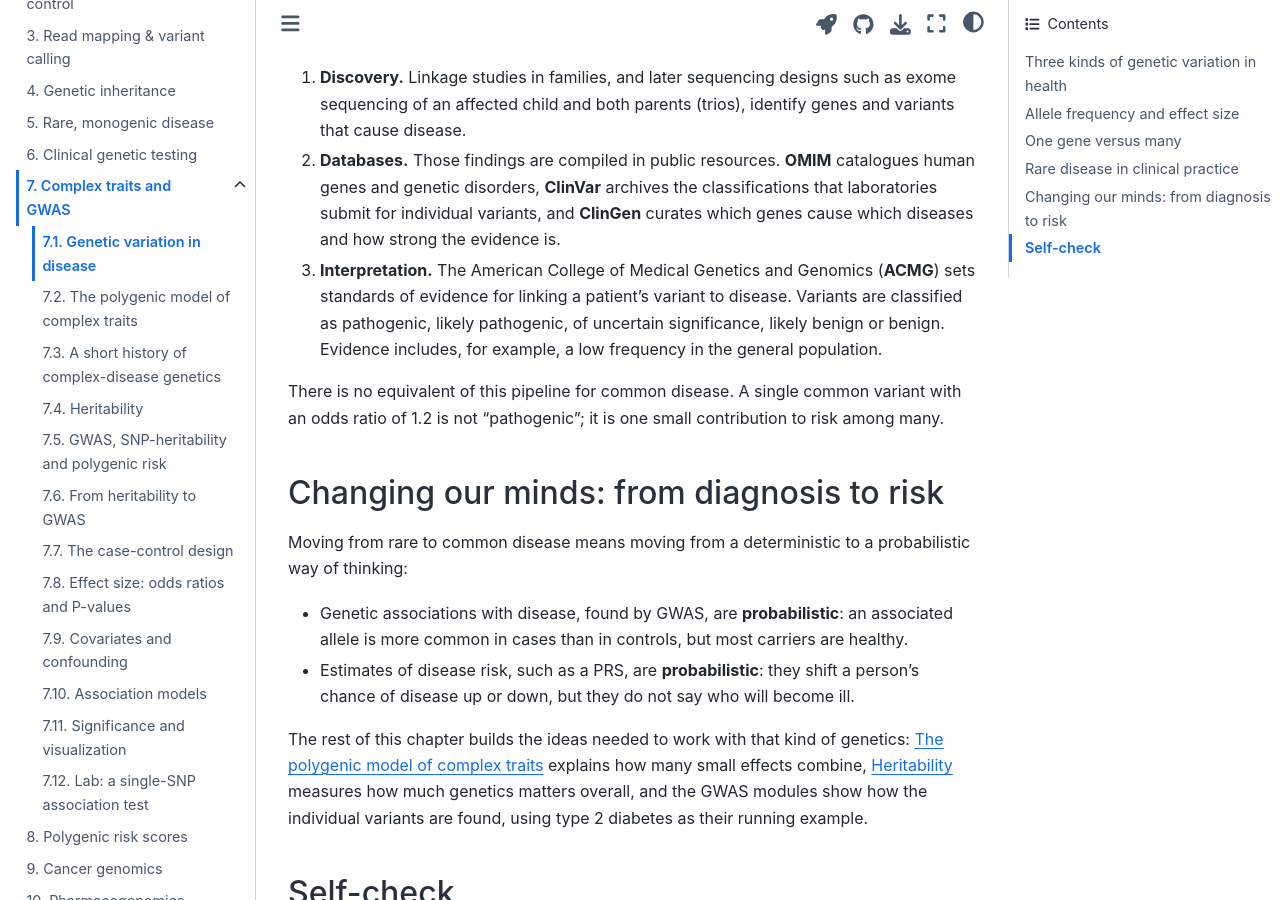
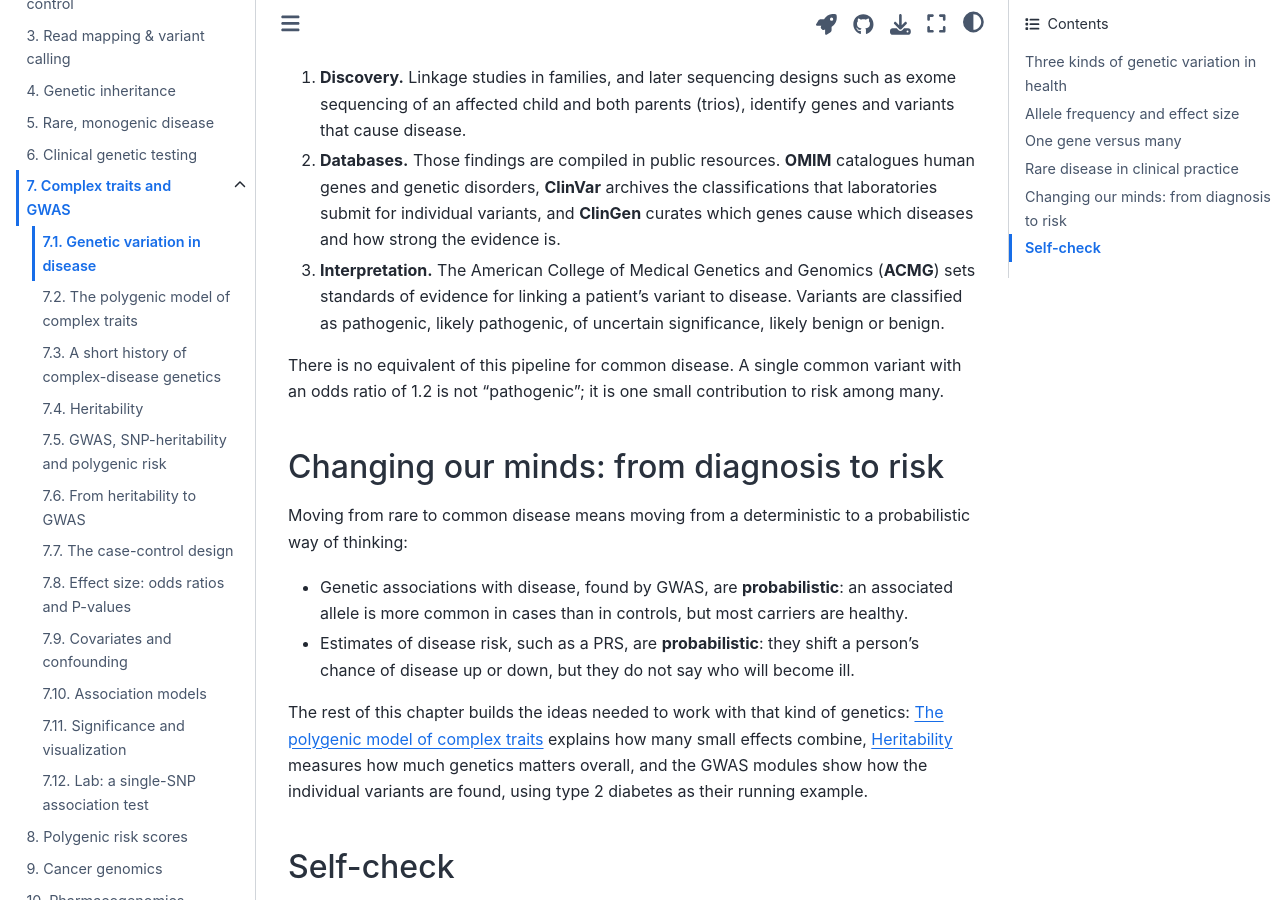
Before and after one commit to ikingjordan3/gab-book, a Jupyter Book: the page built from book/complex-traits-gwas/variation-spectrum.md, in a window 1280 px wide and 900 px high, scrolled down 3520 px. Built offline with Jupyter Book 1.0.4 settings and Sphinx 7.4.7 and the Sphinx Book theme 1.1.4, drawn with Linux system fonts in a browser that asks for light colours.

Commit message:
7.1: drop ACMG evidence example sentence (#13)
Claude-Session: https://claude.ai/code/session_01U6DWbeVWiDfcG4AH2CHpBz

Co-authored-by: Claude <noreply@anthropic.com>

```diff
--- a/book/complex-traits-gwas/variation-spectrum.md
+++ b/book/complex-traits-gwas/variation-spectrum.md
@@ -111,8 +111,7 @@ The clinical path for rare, monogenic disease is well established (see {doc}`../
    variants, and **ClinGen** curates which genes cause which diseases and how strong the evidence is.
 3. **Interpretation.** The American College of Medical Genetics and Genomics (**ACMG**) sets standards of
    evidence for linking a patient's variant to disease. Variants are classified as pathogenic, likely
-   pathogenic, of uncertain significance, likely benign or benign. Evidence includes, for example, a
-   low frequency in the general population.
+   pathogenic, of uncertain significance, likely benign or benign.
 
 There is no equivalent of this pipeline for common disease. A single common variant with an odds ratio of
 1.2 is not "pathogenic"; it is one small contribution to risk among many.
```
